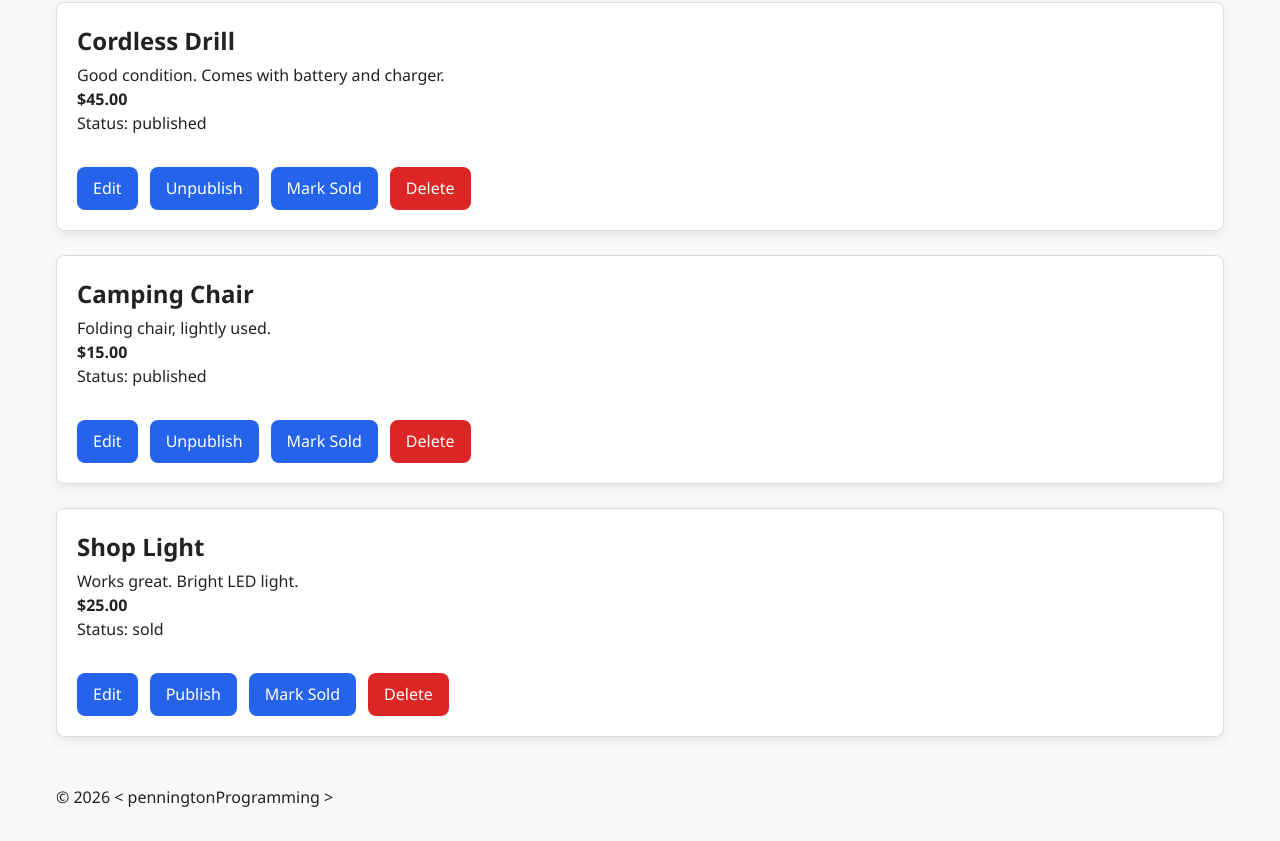
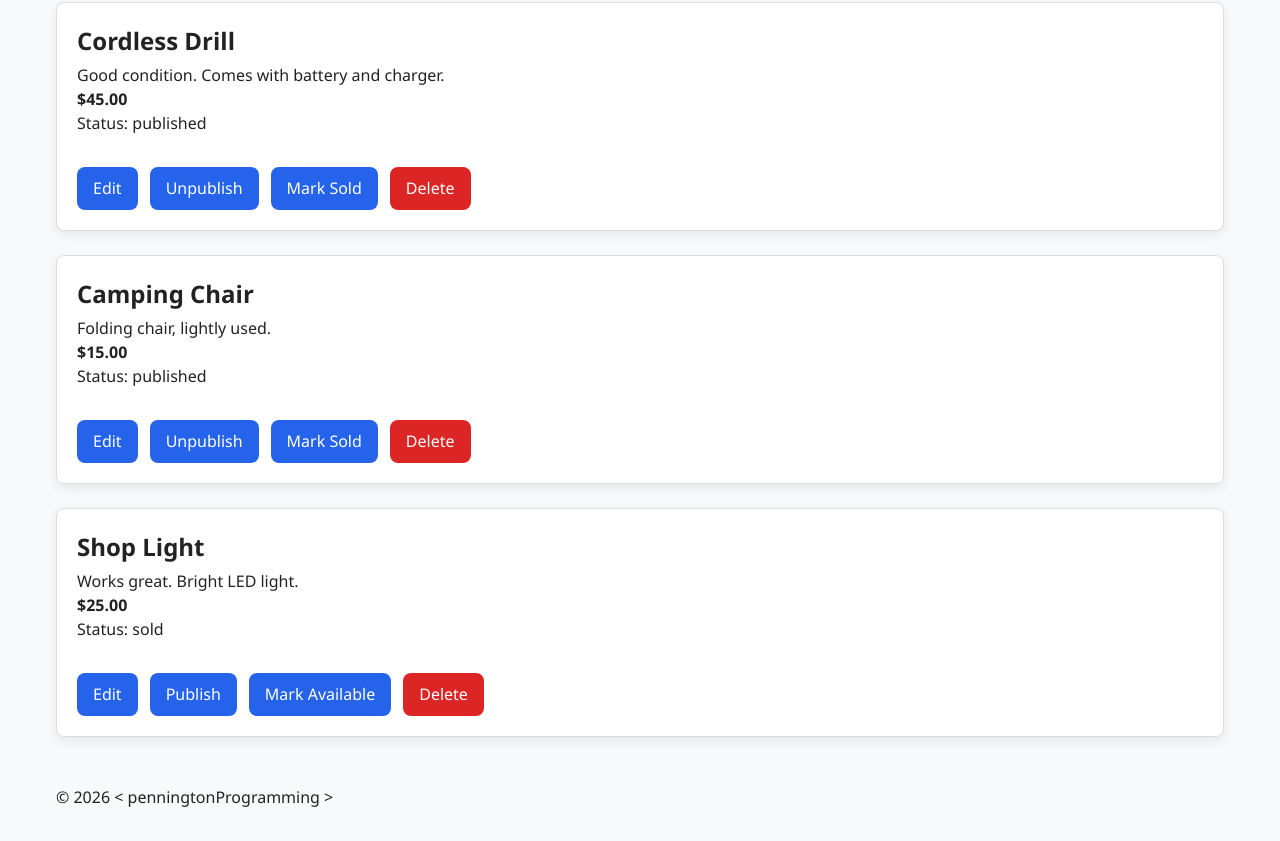
Before and after one commit to egpennington/myGarageSale, a React (Vite) app: page /admin in a window 1280 px wide. Shown: the part 985-1826 px from the top of the page. Built offline with nearby package versions, Linux system fonts and the light colour scheme.

Commit message:
add sold item functionality

```diff
--- a/src/App.jsx
+++ b/src/App.jsx
@@ -31,6 +31,21 @@ function App() {
     )
   }
 
+  function handleToggleSold(id) {
+  setItems((currentItems) =>
+    currentItems.map((item) => {
+      if (item.id !== id) {
+        return item
+      }
+
+      return {
+        ...item,
+        status: item.status === 'sold' ? 'published' : 'sold',
+      }
+    })
+  )
+}
+
   return (
     <Layout>
       <Routes>
@@ -49,6 +64,7 @@ function App() {
               setItems={setItems}
               handleDelete={handleDelete}
               handleTogglePublish={handleTogglePublish}
+              handleToggleSold={handleToggleSold}
             />
           }
         />
--- a/src/components/AdminItem.jsx
+++ b/src/components/AdminItem.jsx
@@ -1,6 +1,6 @@
 import { formatCurrency } from '../utils/formatCurrency'
 
-function AdminItem({ item, handleDelete, handleTogglePublish, }) {
+function AdminItem({ item, handleDelete, handleTogglePublish, handleToggleSold, }) {
   return (
     <article className="admin-item">
       <div>
@@ -15,7 +15,9 @@ function AdminItem({ item, handleDelete, handleTogglePublish, }) {
         <button onClick={() => handleTogglePublish(item.id)}>
           {item.status === 'published' ? 'Unpublish' : 'Publish'}
         </button>
-        <button>Mark Sold</button>
+        <button onClick={() => handleToggleSold(item.id)}>
+          {item.status === 'sold' ? 'Mark Available' : 'Mark Sold'}
+        </button>
         <button
           className="danger-button"
           onClick={() => handleDelete(item.id)}
--- a/src/pages/Admin.jsx
+++ b/src/pages/Admin.jsx
@@ -2,7 +2,7 @@
 import AdminItem from '../components/AdminItem'
 import ItemForm from '../components/ItemForm'
 
-function Admin({ items, setItems, handleDelete, handleTogglePublish, }) {
+function Admin({ items, setItems, handleDelete, handleTogglePublish, handleToggleSold, }) {
   return (
     <section>
       <h1>Admin Page</h1>
@@ -14,7 +14,7 @@ function Admin({ items, setItems, handleDelete, handleTogglePublish, }) {
 
       <div className="admin-list">
         {items.map((item) => (
-          <AdminItem key={item.id} item={item} handleDelete={handleDelete} handleTogglePublish={handleTogglePublish} />
+          <AdminItem key={item.id} item={item} handleDelete={handleDelete} handleTogglePublish={handleTogglePublish} handleToggleSold={handleToggleSold} />
         ))}
       </div>
     </section>
```
